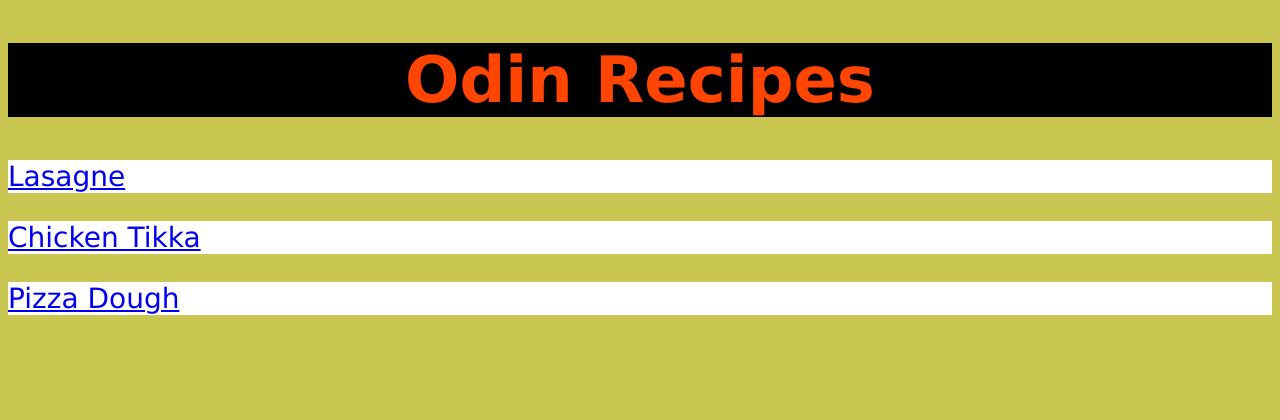
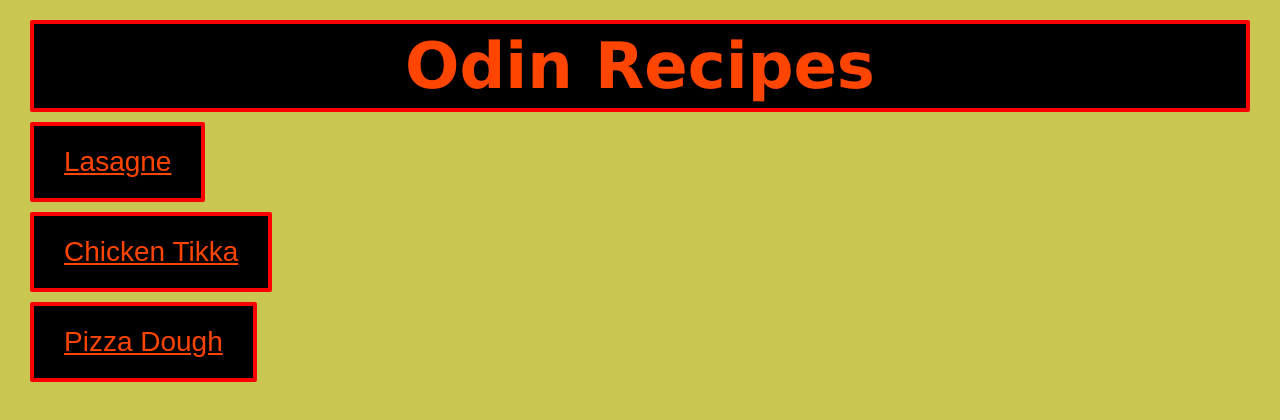
Before and after one commit to jpmacca767/odin-recipes, a plain HTML site: page index.html in a window 1280 px wide. Drawn offline with Linux system fonts and the light colour scheme.

Commit message:
Flexbox lesson one updates

```diff
--- a/index.html
+++ b/index.html
@@ -10,11 +10,11 @@
 <body>
     <h1 class="headers">Odin Recipes</h1>
 
-    <p class="link"><a href="recipes/lasagne.html">Lasagne</a></p>
+    <button><p><a href="recipes/lasagne.html">Lasagne</a></p></button>
 
-    <p class="link"><a href="recipes/chickentikka.html">Chicken Tikka</a></p>
+    <button><p><a href="recipes/chickentikka.html">Chicken Tikka</a></p></button>
 
-    <p class="link"><a href="recipes/pizzabase.html">Pizza Dough</a></p>
+    <button><p><a href="recipes/pizzabase.html">Pizza Dough</a></p></button>
 
 </body>
 </html>
--- a/styles.css
+++ b/styles.css
@@ -1,4 +1,31 @@
 /* styles.css */
+
+* {
+    margin: 10px;
+}
+
+h1 {
+    border: 4px solid red;
+    padding: 5px;
+    border-radius: 2px;
+    box-sizing: border-box;
+}
+
+button {
+    display: block;
+    border: 4px solid red;
+    padding: 10px;
+    border-radius: 2px;
+    background-color: black;
+    box-sizing: border-box;
+}
+
+a {
+    font-family: "Helvetica", "Times New Roman" sans-serif;
+    color: orangered;
+    background-color: black;
+    font-size: 28px;
+}
 
 body {
     font-family: Verdana, Geneva, Tahoma, sans-serif;
@@ -11,9 +38,3 @@ body {
     text-align: center;
     background-color: rgb(0, 0, 0);
 }
-
-.link {
-    font-size: 28px;
-    font-family: "Helvetica", "Times New Roman" sans-serif;
-    background-color: white;
-}
```
